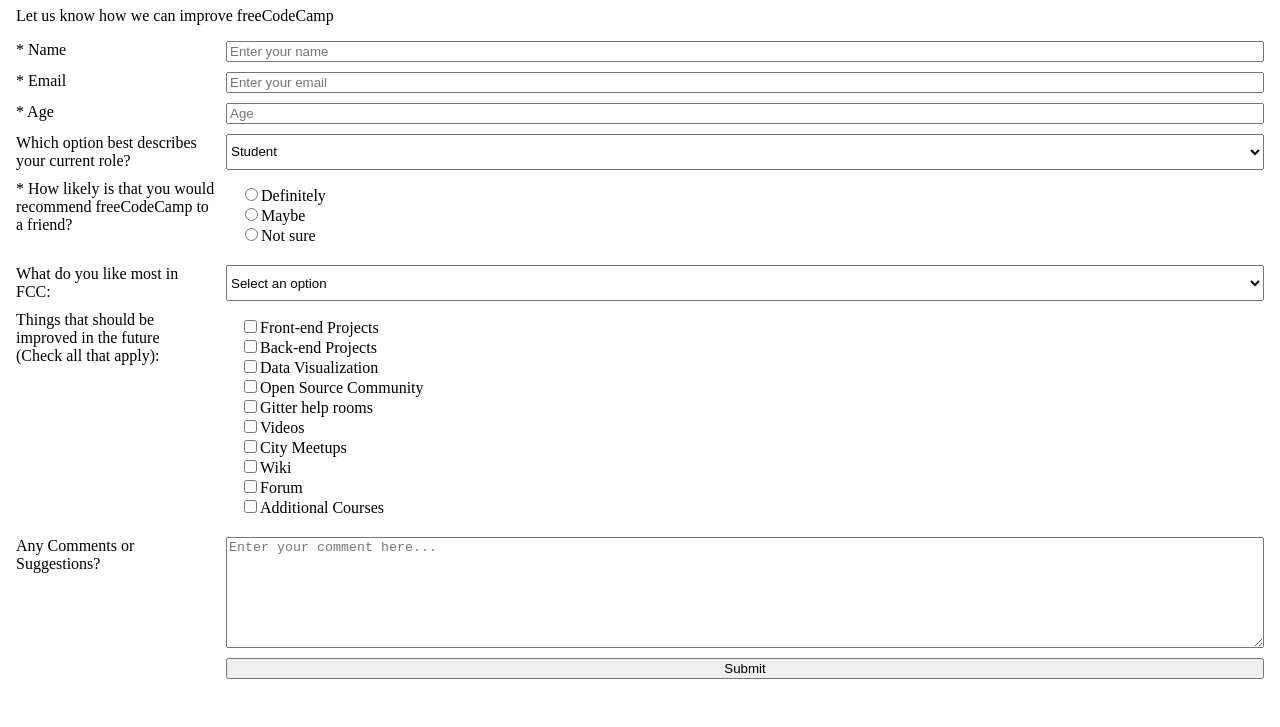
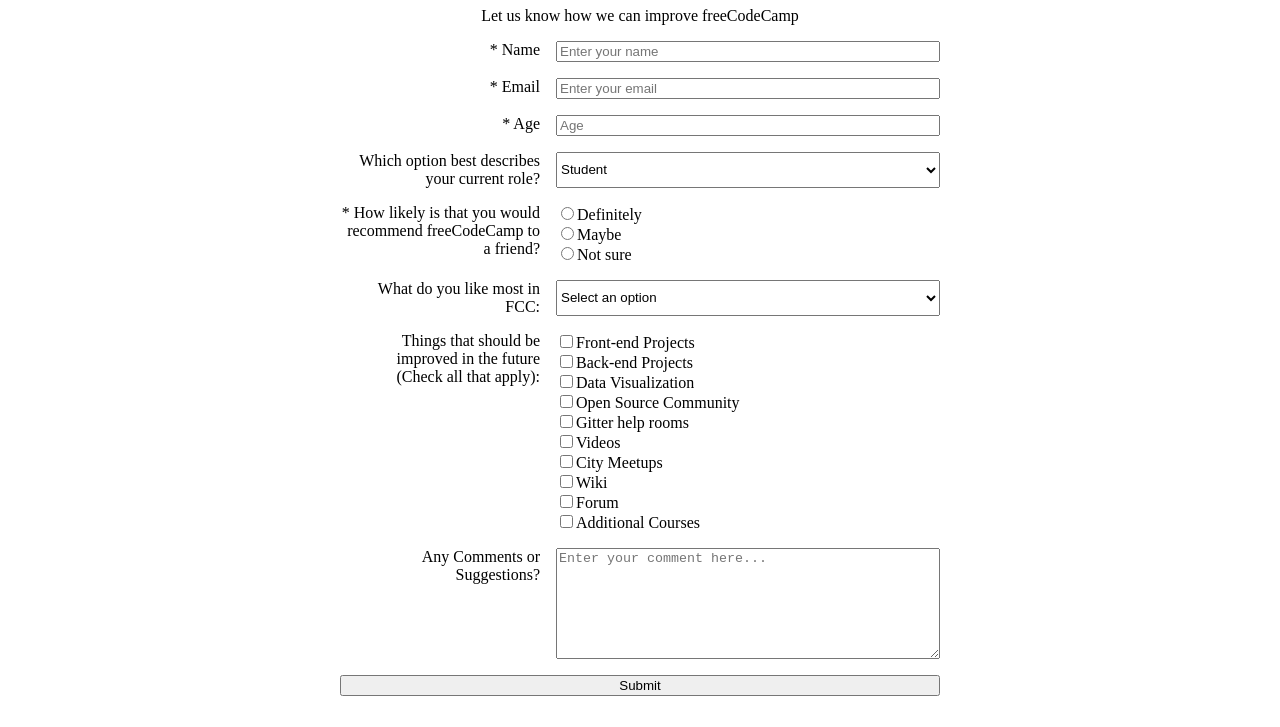
Before and after one commit to thayton/fcc-survey-form, a plain HTML site: page index.html in a window 1280 px wide. Shown: the part 73-800 px from the top of the page. Drawn offline with Linux system fonts and the light colour scheme.

Commit message:
More layout/styling

```diff
--- a/style.css
+++ b/style.css
@@ -6,20 +6,37 @@ body {
     margin: 1em;
 }
 
+h1, p#description {
+    text-align: center;
+}
+
 form#survey-form {
     display: grid;
     grid-template-columns: 200px 1fr;
-    grid-gap: 10px;
+    grid-gap: 1em;
+    max-width: 600px;
+    margin: 0 auto;
 }
 
 fieldset {
     border: none;
+    padding: 0;
+    margin: 0;
+}
+
+label, span {
+    text-align: right;
 }
 
 fieldset label {
     display: block;
+    text-align: left;
 }
 
-input, select, textarea, button {
+input, select, textarea {
     grid-column: 2/3;
 }
+
+button {
+    grid-column: 1/3;
+}
```
